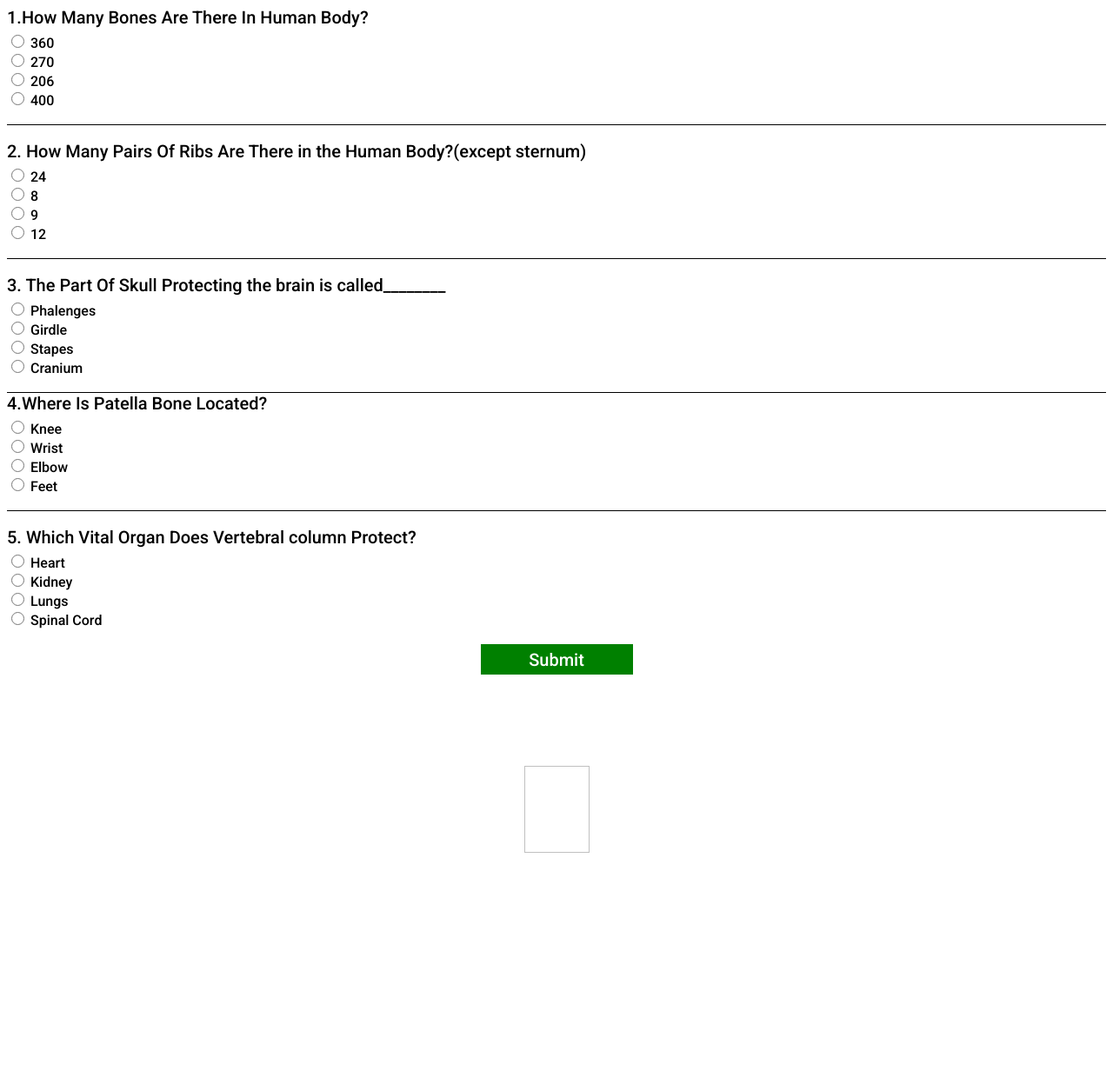
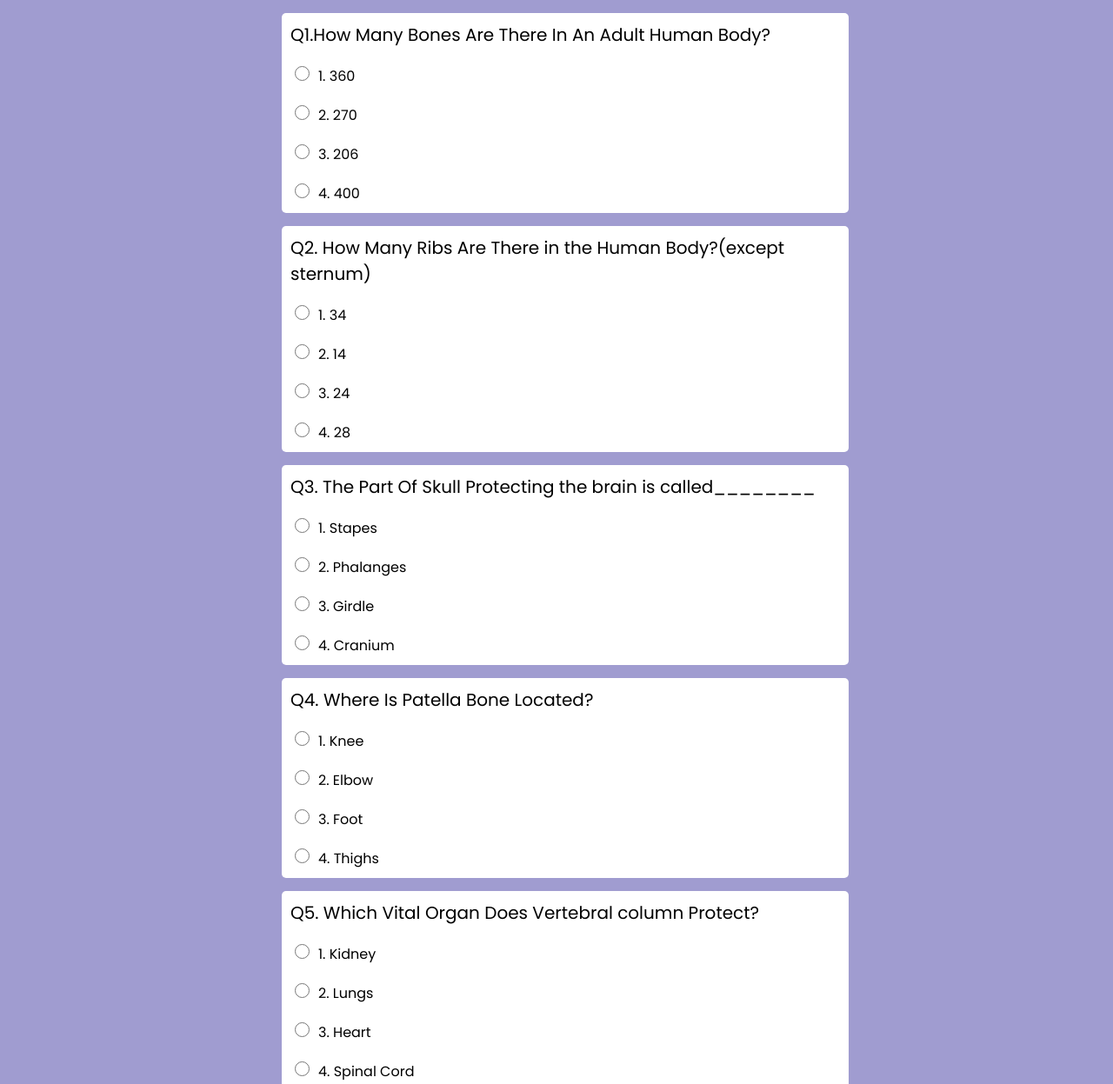
Before and after one commit to abhijay-pradhan/practicetest.take-001, a plain HTML site: page index.html in a window 1280 px wide. Shown: the top 1247 px of the page at 87% size. Before the commit the page ends 993 px from the top, so only its background shows below. Drawn offline with Linux system fonts and the light colour scheme; a web font is replaced by a local one.

Commit message:
Add files via upload

```diff
--- a/index.html
+++ b/index.html
@@ -1,113 +1,72 @@
 <!DOCTYPE html>
-<html lang="en">
+<html lang="">
 <head>
 				<meta charset="utf-8">
 				<meta name="viewport" content="width=device-width, initial-scale=1.0">
-				<title>THE HUMAN SKELETON TEST</title>
-				<link href="https://fonts.googleapis.com/css2?family=Roboto:wght@500&family=Texturina:wght@100&display=swap" rel="stylesheet">
-	<link href="style.css" rel="stylesheet">
+				<title>The Human Skeleton Test</title>
+				<link rel="stylesheet" href="style.css">
+	<link href="https://fonts.googleapis.com/css2?family=Poppins&display=swap" rel="stylesheet">
 </head>
 
-<body onload="rd()">
+<body>
 				<script src="main.js"></script>
-	<script src="https://kit.fontawesome.com/13b485848c.js" crossorigin="anonymous"></script>
-	<section>
-	<div>
-	<label class="q" id="q1">1.How Many Bones Are There In Human Body?</label>
-	<div class="space"></div></div>
-	<input type="radio" class="option" name="1">
-	<label class="otext">360</label>
-	<div>
-	<input type="radio" class="option" name="1" >
-	<label class="otext">270</label>
-	</div>
-	<input type="radio" class="option" name="1" id="c1">
-	<label class="otext" id="c1text">206</label>
-	<div>
-	<input type="radio" class="option" name="1">
-	<label class="otext">400</label>
-	</div>
+	<section class="question">
+	<label class="qlabel">Q1.How Many Bones Are There In An Adult Human Body?</label><br>
 		<br>
-	<div class="line"></div>
+		<input type="radio" class="option"  name="1"><label class="optiontext">1. 360</label><br>
 		<br>
-	<label class="q">2. How Many Pairs Of Ribs Are There in the Human Body?(except sternum)</label>
-	<div class="space"></div>
-	<input type="radio" class="option" name="2">
-	<label class="otext">24</label>
-	<div>
-	<input type="radio" class="option" name="2">
-	<label class="otext">8</label>
-	</div>
-	<input type="radio" class="option" name="2">
-	<label class="otext">9</label>
-	<div>
-	<input type="radio" class="option" name="2" id="c2">
-	<label class="otext" id="c2text">12</label>
-	</div>
+		<input type="radio" class="option"  name="1"><label class="optiontext">2. 270</label><br>
 		<br>
-	<div class="line"></div>
+		<input type="radio" class="option" id="c1" name="1"><label class="optiontext" id="c1text">3. 206</label><br>
 		<br>
-	<label class="q">3. The Part Of Skull Protecting the brain is called________</label>
-	<div class="space"></div>
-	<input type="radio" class="option" name="3">
-	<label class="otext">Phalenges</label>
-	<div>
-	<input type="radio" class="option" name="3" >
-	<label class="otext">Girdle</label>
-	</div>
-	<input type="radio" class="option" name="3">
-	<label class="otext">Stapes</label>
-	<div>
-	<input type="radio" class="option" name="3" id="c3">
-	<label class="otext" id="c3text">Cranium</label>
-	</div>
+		<input type="radio" class="option"  name="1"><label class="optiontext">4. 400</label>
+	</section>
+	<section class="question">
+	<label class="qlabel">Q2. How Many Ribs Are There in the Human Body?(except sternum)</label><br>
 		<br>
-	<div class="line"></div>
-		<label class="q">4.Where Is Patella Bone Located?</label>
-	<div class="space"></div>
-	<input type="radio" class="option" name="4" id="c4">
-	<label class="otext" id="c4text">Knee</label>
-	<div>
-	<input type="radio" class="option" name="4">
-	<label class="otext">Wrist</label>
-	</div>
-	<input type="radio" class="option" name="4">
-	<label class="otext">Elbow</label>
-	<div>
-	<input type="radio" class="option" name="4">
-	<label class="otext">Feet</label>
-	</div>
+		<input type="radio" class="option"  name="2"><label class="optiontext">1. 34</label><br>
 		<br>
-	<div class="line"></div>
+		<input type="radio" class="option"  name="2"><label class="optiontext">2. 14</label><br>
 		<br>
-	<label class="q">5. Which Vital Organ Does Vertebral column Protect?</label>
-	<div class="space"></div>
-	<input type="radio" class="option" name="5">
-	<label class="otext">Heart</label>
-	<div>
-	<input type="radio" class="option" name="5">
-	<label class="otext">Kidney</label>
-	</div>
-	<input type="radio" class="option" name="5">
-	<label class="otext">Lungs</label>
-	<div>
-	<input type="radio" class="option" name="5" id="c5">
-	<label class="otext" id="c5text">Spinal Cord</label>
-	</div>
+		<input type="radio" class="option" id="c2" name="2"><label class="optiontext" id="c2text">3. 24</label><br>
 		<br>
-	<footer>
-	<div class="subdiv">
-	<input type="submit" id="submit" onclick="submit()">
+		<input type="radio" class="option"  name="2"><label class="optiontext">4. 28</label>
+	</section>
+	<section class="question">
+	<label class="qlabel">Q3. The Part Of Skull Protecting the brain is called________</label><br>
 		<br>
-	<label id="result"></label>
+		<input type="radio" class="option"  name="3"><label class="optiontext">1. Stapes</label><br>
 		<br>
+		<input type="radio" class="option"  name="3"><label class="optiontext">2. Phalanges</label><br>
+		<br>
+		<input type="radio" class="option"  name="3"><label class="optiontext">3. Girdle</label><br>
+		<br>
+		<input type="radio" id="c3" class="option"  name="3"><label class="optiontext" id="c3text">4. Cranium</label>
+	</section>
+	<section class="question">
+	<label class="qlabel">Q4. Where Is Patella Bone Located?</label><br>
+		<br>
+		<input type="radio" class="option"  name="4" id="c4"><label class="optiontext" id="c4text">1. Knee</label><br>
+		<br>
+		<input type="radio" class="option"  name="4"><label class="optiontext">2. Elbow</label><br>
+		<br>
+		<input type="radio" class="option"  name="4"><label class="optiontext">3. Foot</label><br>
+		<br>
+		<input type="radio" class="option"  name="4"><label class="optiontext">4. Thighs</label>
+	</section>
+	<section class="question">
+	<label class="qlabel">Q5. Which Vital Organ Does Vertebral column Protect?</label><br>
+		<br>
+		<input type="radio" class="option"  name="5"><label class="optiontext">1. Kidney</label><br>
+		<br>
+		<input type="radio" class="option"  name="5"><label class="optiontext">2. Lungs</label><br>
+		<br>
+		<input type="radio" class="option"  name="5"><label class="optiontext">3. Heart</label><br>
+		<br>
+		<input type="radio" class="option"  name="5" id="c5"><label class="optiontext" id="c5text">4. Spinal Cord</label>
+	</section>
+	<button id="submit" onclick="getresult()">Submit</button><br>
+	<label id="result"></label><br>
 	<label id="resultpercent"></label>
-		<br>
-		<label id="time"></label>
-		<br>
-		<img id="medal">
-	</div>
-	</footer>
-	</section>
 </body>
 </html>
--- a/main.js
+++ b/main.js
@@ -1,39 +1,31 @@
-function submit() {
+function getresult() {
 	var x = 0;
   var checkBox = document.getElementById("c1");
   var text = document.getElementById("text");
-  if (checkBox.checked == true){
+  if (c1.checked == true){
 	  x = x+1;
   }
-  var radio = document.getElementById("c2");
-  var text = document.getElementById("text");
-  if (radio.checked == true){
+	var c2 = document.getElementById("c2");
+	if (c2.checked == true){
 		x = x+1;
 	}
-	var athree = document.getElementById("c3");
-	var text = document.getElementById("text")
-    if (athree.checked == true){
+	var c3 = document.getElementById("c3");
+	if (c3.checked == true){
 		x = x+1;
 	}
-		var afour = document.getElementById("c4");
-	var text = document.getElementById("text")
-    if (afour.checked == true){
+	var c4 = document.getElementById("c4");
+	if (c4.checked == true){
 		x = x+1;
 	}
-		var afive = document.getElementById("c5");
-	var text = document.getElementById("text")
-    if (afive.checked == true){
+	var c5 = document.getElementById("c5");
+	if (c5.checked == true){
 		x = x+1;
 	}
 	document.getElementById("result").innerHTML = x + "/5";
 	document.getElementById("resultpercent").innerHTML = x / 5 *100 +" %";
-	if (x == 5){
-	document.getElementById("medal").src = "https://img.pngio.com/gold-medal-gold-medal-png-406_500.png";
+	document.getElementById("c1text").innerHTML = "3. 206".fontcolor("green");
+	document.getElementById("c2text").innerHTML = "3. 24".fontcolor("green");
+	document.getElementById("c3text").innerHTML = "4. Cranium".fontcolor("green");
+	document.getElementById("c4text").innerHTML = "1. Knee".fontcolor("green");
+	document.getElementById("c5text").innerHTML = "4. Spinal Cord".fontcolor("green");
 }
-	document.getElementById("time").innerHTML ="End Time:" + Date();
-	document.getElementById("c1text").innerHTML = "206".fontcolor("green");
-	document.getElementById("c2text").innerHTML = "12".fontcolor("green");
-	document.getElementById("c3text").innerHTML = "Cranium".fontcolor("green");
-	document.getElementById("c4text").innerHTML = "Knee".fontcolor("green");
-	document.getElementById("c5text").innerHTML = "Spinal Cord".fontcolor("green");
-	}
--- a/style.css
+++ b/style.css
@@ -1,50 +1,49 @@
-.line {
-	background-color: black;
-	height: 1px;
+#submit {
+	background-color:rebeccapurple;
+	color: white;
+	border-width: 2px;
+	height: 30px;
+	border-radius: 5px;
+	font-size: 15px;
+	font-weight: bold;
+	width: 75px;
+}
+body {
+	background-color: #a09cd0;
+	text-align: center;
+}
+.qlabel {
+	font-family: 'Poppins' , sans-serif;
+	font-size: 20px;
+}
+.optiontext {
+	font-family: 'Poppins' , sans-serif;
 }
 .option {
-	width: 15px;
-	height: 15px;
-	border-width: 2px;
-	border-color: darkgrey;
-	background-color: darkgrey;
-}
-#medal {
-	width:75px;
-	height: 100px;
+	width: 17px;
+	margin-right: 10px;
+	height: 17px;
+	background-color: mediumpurple;
 }
 #result {
 	font-size:30px;
 	font-family: 'Roboto' , sans-serif;
+	color: white;
 }
 #resultpercent {
 	font-size:30px;
 	font-family: 'Roboto' , sans-serif;
+	color: white;
 }
-#time {
-	font-size:30px;
-	font-family: 'Roboto' , sans-serif;
+.question {
+	width: 50%;
+	margin-bottom: 15px;
+	margin-top: 15px;
+	padding: 10px;
+	text-align: left;
+	margin-right: 25%;
+	margin-left: 25%;
+	border-radius: 5px;
+	background-color: white;
+
 }
-.q {
-	font-family: 'Roboto' , sans-serif;
-	font-size: 20px;
-}
-.otext {
-	font-family: 'Roboto' , sans-serif;
-	font-weight: 200;
-}
-.space {
-	height: 5px;
-}
-#submit {
-	height: 35px;
-	width: 175px;
-	font-family: 'Roboto' , sans-serif;
-	font-size: 20px;
-	background-color: green;
-    color: white;
-	border-width: 0px;
-}
-.subdiv {
-	text-align: center;
-}
```
Also changed, not shown: loading.svg (added). Lines whose indentation alone changed are shown as unchanged.
